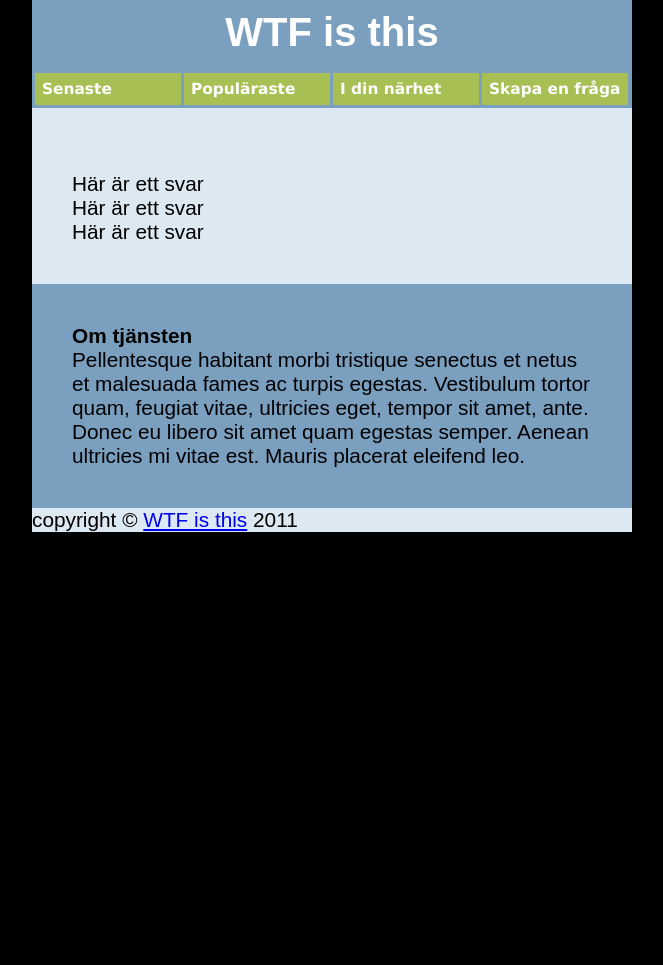
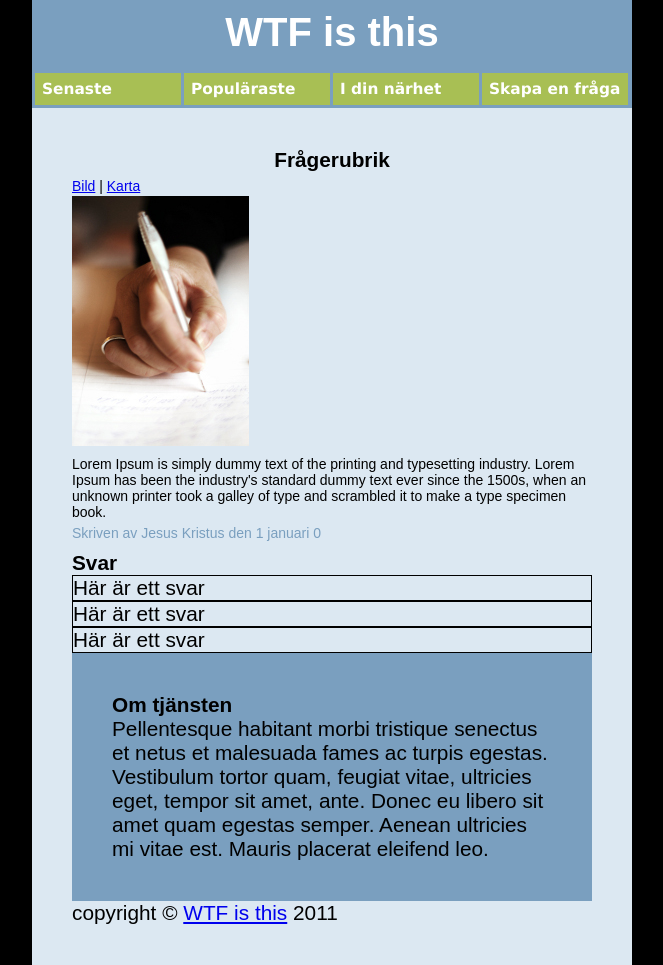
Before and after one commit to martinSternelius/wtfisthis, a PHP site: page /stuff/mobile/view_question.html in a window 1280 px wide. Shown: the whole page, without its empty margins (308-971 px from the left). Before the commit the page ends 532 px from the top, so only its background shows below. Run offline with PHP 8.4, Linux system fonts and the light colour scheme.

Commit message:
css and modified html for view question

```diff
--- a/mobile/view_question.html
+++ b/mobile/view_question.html
@@ -25,17 +25,25 @@
 
 		<div id="content">
 
-			<h1 id="question_title"></h1>
-
-			<img src="" id="question_image" />
-
-			<!-- Google Map -->
-
-			<p id="question_description"></p>
+			<h1 id="question_title">Frågerubrik</h1>
+			<span id="view_select">
+				<a href="#" if="view_image">Bild</a> | <a href="#" id="view_map">Karta</a>
+			</span>
+			<div id="image_section">
+				<!-- placeholder image -->
+				<img src="images/handwriting_small.jpg" id="question_image" />
+				<span id="question_text">
+					<p id="question_description">Lorem Ipsum is simply dummy text of the printing and typesetting industry. Lorem Ipsum has been the industry's standard dummy text ever since the 1500s, when an unknown printer took a galley of type and scrambled it to make a type specimen book.</p>
+					<p id="question_name_and_date">Skriven av Jesus Kristus den 1 januari 0</p>
+				</span>
+			<!-- Google Map. Not visible by default on mobile. -->
+			<div id="map_section">
+				<img src="images/map.gif" id="map" />
+			</div>
 
 
 			<div id="answers">
-
+				<h2 id="answers_header">Svar</h2>
 				<div class="answer">
 					<p>Här är ett svar</p>
 				</div>
--- a/style/mobile.css
+++ b/style/mobile.css
@@ -178,3 +178,34 @@ form#createQuestion label.error {
 	font-size: 14px;
 	display: block;
 }
+
+/*	Start view question */
+div#map_section {
+	display:none;
+}
+
+span#question_text {
+	font-size:14px;
+}
+
+span#question_text > p {
+	margin-top:5px;
+}
+
+span#question_text > p#question_name_and_date {
+	color:#7a9fbf;
+}
+
+
+span#view_select {
+	font-size:14px;
+}
+
+h2#answers_header {
+	margin-top:10px;
+}
+
+div.answer {
+	border: solid 1px;
+	margin: 5px, 0px, 5px, 0px;
+}
```
Also changed, not shown: mobile/images/handwriting_small.jpg (added), mobile/images/map.gif (added).
